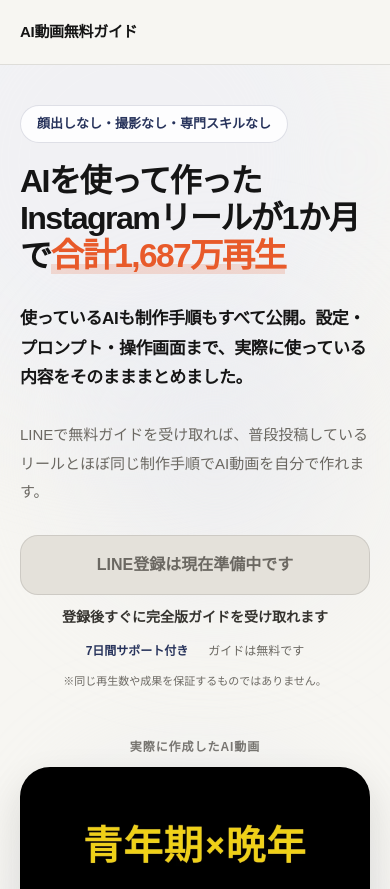
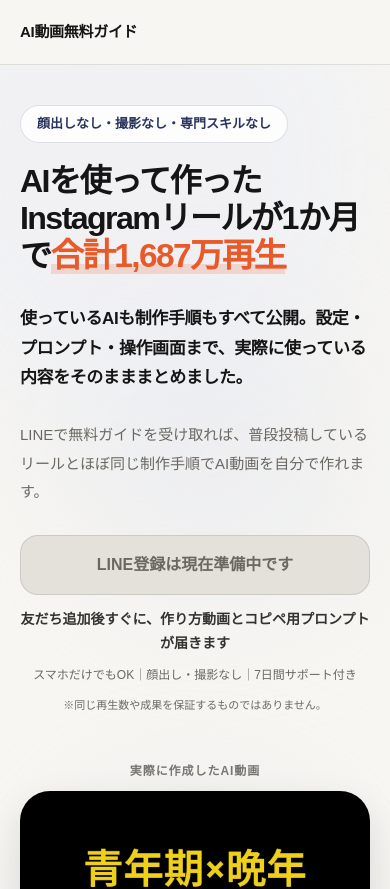
Before and after one commit to keigo55555/ai-video-guide-lp, a Next.js app: page / in a window 390 px wide. Shown: the top 889 px of the page. Built offline with nearby package versions, Linux system fonts and the light colour scheme; no server answers.

Commit message:
fix: clarify mobile support and instant guide delivery

```diff
--- a/app/page.tsx
+++ b/app/page.tsx
@@ -61,8 +61,8 @@
     answer: "初めての人が順番に進められるように、操作画面、設定、入力する文章まで具体的に説明します。",
   },
   {
-    question: "スマホだけでもできますか？",
-    answer: "一部の作業はスマホだけでも進められますが、画像や動画素材の管理はPCを使った方がスムーズです。",
+    question: "スマホだけでも作れますか？",
+    answer: "はい、スマホだけでも作れます。画像の作成、動画化、編集までスマホで進められるため、最初の1本はスマホだけでも完成できます。素材の管理や細かな編集は、PCを使うとよりスムーズです。",
   },
   {
     question: "同じ再生数を出せますか？",
@@ -188,11 +188,8 @@
 
               <div className="mt-7 max-w-[560px]">
                 <LineCta href={lineUrl} location="hero" />
-                <p className="mt-3 text-center text-sm font-bold text-[#35332F]">登録後すぐに完全版ガイドを受け取れます</p>
-                <div className="mt-3 flex flex-wrap justify-center gap-x-5 gap-y-1 text-xs leading-6 text-[#6B6862] sm:text-[13px]">
-                  <span className="font-bold text-[#28345C]">7日間サポート付き</span>
-                  <span>ガイドは無料です</span>
-                </div>
+                <p className="mt-3 text-center text-sm font-bold leading-6 text-[#35332F]">友だち追加後すぐに、作り方動画とコピペ用プロンプトが届きます</p>
+                <p className="mt-2 text-center text-xs leading-6 text-[#6B6862] sm:text-[13px]">スマホだけでもOK｜顔出し・撮影なし｜7日間サポート付き</p>
                 <p className="mt-2 text-center text-[11px] leading-5 text-[#6B6862] sm:text-xs">※同じ再生数や成果を保証するものではありません。</p>
               </div>
             </div>
@@ -297,7 +294,8 @@
             </div>
             <div className="mx-auto mt-10 max-w-[560px]">
               <LineCta href={lineUrl} location="guide" />
-              <p className="mt-4 text-center text-xs leading-6 text-[#6B6862] sm:text-sm">解説動画・使用AIツール一覧・プロンプト集・制作順チェックリストはすべて無料です。</p>
+              <p className="mt-3 text-center text-sm font-bold leading-6 text-[#35332F]">友だち追加後すぐに、作り方動画とコピペ用プロンプトが届きます</p>
+              <p className="mt-2 text-center text-xs leading-6 text-[#6B6862] sm:text-[13px]">スマホだけでもOK｜顔出し・撮影なし｜7日間サポート付き</p>
             </div>
           </Container>
         </section>
@@ -364,11 +362,8 @@
             </p>
             <div className="mx-auto mt-9 max-w-[560px]">
               <LineCta href={lineUrl} location="final" />
-              <p className="mt-4 text-sm font-bold text-white/85">登録後すぐに完全版ガイドを受け取れます</p>
-              <div className="mt-2 flex flex-wrap justify-center gap-x-5 gap-y-1 text-xs leading-6 text-white/65 sm:text-[13px]">
-                <span>7日間サポート付き</span>
-                <span>ガイドは無料です</span>
-              </div>
+              <p className="mt-3 text-sm font-bold leading-6 text-white/85">友だち追加後すぐに、作り方動画とコピペ用プロンプトが届きます</p>
+              <p className="mt-2 text-xs leading-6 text-white/65 sm:text-[13px]">スマホだけでもOK｜顔出し・撮影なし｜7日間サポート付き</p>
               <p className="mt-2 text-[11px] leading-5 text-white/55 sm:text-xs">※同じ再生数や成果を保証するものではありません。</p>
             </div>
           </Container>
```
